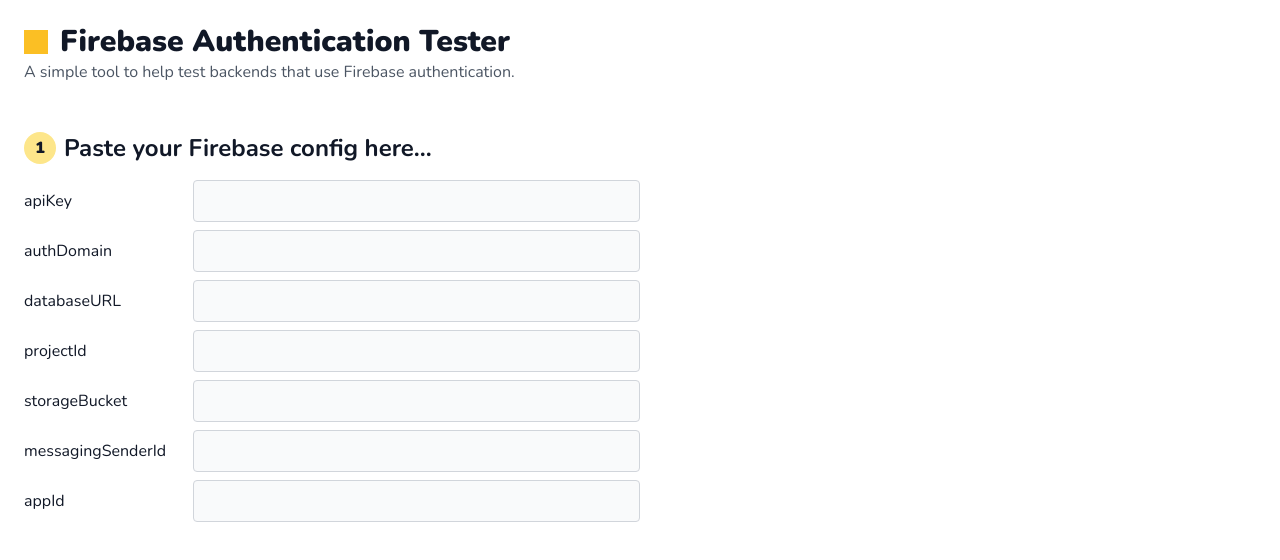
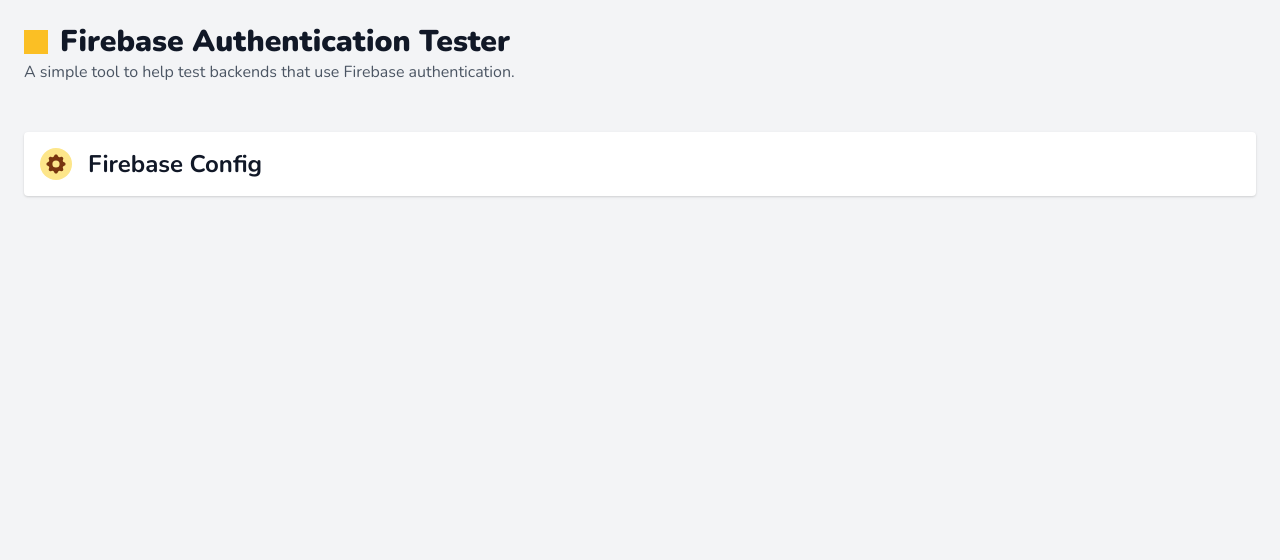
Before and after one commit to bill-kerr/firebase-auth-client, a Svelte app: page / in a window 1280 px wide. Shown: the top 560 px of the page. Built offline with nearby package versions, Linux system fonts and the light colour scheme.

Commit message:
Added Firebase init logic and some component refactoring

```diff
--- a/package.json
+++ b/package.json
@@ -22,14 +22,11 @@
     "svelte": "^3.0.0",
     "svelte-check": "^1.0.0",
     "svelte-preprocess": "^4.0.0",
-    "tailwindcss": "npm:@tailwindcss/postcss7-compat@^2.0.1",
+    "tailwindcss": "^2.0.1-compat",
     "tslib": "^2.0.0",
     "typescript": "^3.9.3"
   },
   "dependencies": {
     "sirv-cli": "^1.0.0"
-  },
-  "prettier": {
-    "svelteBracketNewLine": true
   }
 }
--- a/public/index.html
+++ b/public/index.html
@@ -21,5 +21,5 @@
     <script defer src="/build/bundle.js"></script>
   </head>
 
-  <body></body>
+  <body class="antialiased text-gray-900 font-display bg-gray-100"></body>
 </html>
--- a/src/auth.ts
+++ b/src/auth.ts
@@ -1,6 +1,6 @@
-import firebase from "firebase/app";
-import "firebase/auth";
-import type { User } from "./user";
+import firebase from 'firebase/app';
+import 'firebase/auth';
+import type { User } from './user';
 
 interface FirebaseConfig {
   apiKey: string;
@@ -13,25 +13,27 @@
 }
 
 export const noUser: User = {
-  id: "",
-  email: "",
-  token: "",
+  id: '',
+  email: '',
+  token: '',
   loggedIn: false,
 };
 
-export async function initializeFirebase(
-  config: FirebaseConfig
-): Promise<boolean> {
+export async function initializeFirebase(config: FirebaseConfig): Promise<boolean> {
   if (firebase.apps.length > 0) {
     await firebase.app().delete();
   }
-  console.log(config);
   firebase.initializeApp(config);
   try {
-    await firebase.auth().setPersistence("LOCAL");
+    await firebase
+      .auth()
+      .signInWithEmailAndPassword('test@firebase-config-svelte.com', 'fakepassword');
     return true;
   } catch (error) {
-    return false;
+    if (error.code === 'auth/internal-error') {
+      return false;
+    }
+    return true;
   }
 }
 
@@ -40,8 +42,8 @@
   onAuthStateChanged: (user: User) => void,
   autoLogin = true
 ): AuthUnsubscribe {
-  return firebase.auth().onAuthStateChanged(async (firebaseUser) => {
-    const token = firebaseUser ? await firebaseUser.getIdToken() : "";
+  return firebase.auth().onAuthStateChanged(async firebaseUser => {
+    const token = firebaseUser ? await firebaseUser.getIdToken() : '';
     const user = mapUser(firebaseUser, token);
     user.loggedIn = autoLogin;
     onAuthStateChanged(user);
@@ -60,7 +62,7 @@
   return firebaseUser
     ? {
         id: firebaseUser.uid,
-        email: firebaseUser.email || "",
+        email: firebaseUser.email || '',
         token,
         loggedIn: false,
       }
--- a/src/components/App.svelte
+++ b/src/components/App.svelte
@@ -1,29 +1,32 @@
 <script lang="ts">
-  import Tailwind from "./Tailwind.svelte";
-  import Header from "./Header.svelte";
-  import ConfigBox from "./ConfigBox.svelte";
-  import { initializeFirebase } from "../auth";
-
-  async function init() {
-    const success = await initializeFirebase({
-      apiKey: "",
-      appId: "",
-      storageBucket: "",
-      authDomain: "",
-      databaseURL: "",
-      messagingSenderId: "",
-      projectId: "",
-    });
-    console.log(success);
-  }
-  init();
+  import Tailwind from './Tailwind.svelte';
+  import PageHeader from './PageHeader.svelte';
+  import ConfigPanel from './ConfigPanel.svelte';
+  import Panel from './Panel.svelte';
+  import PanelTitle from './PanelTitle.svelte';
 </script>
 
-<div class="antialiased text-gray-900 font-display">
+<div>
   <div class="px-6 mt-6 mx-auto">
-    <Header />
+    <PageHeader />
     <div class="mt-12">
-      <ConfigBox />
+      <Panel>
+        <div slot="header">
+          <PanelTitle title="Firebase Config">
+            <svg
+              class="w-6 h-6 text-yellow-900"
+              slot="icon"
+              fill="currentColor"
+              viewBox="0 0 20 20"
+              xmlns="http://www.w3.org/2000/svg"><path
+                fill-rule="evenodd"
+                d="M11.49 3.17c-.38-1.56-2.6-1.56-2.98 0a1.532 1.532 0 01-2.286.948c-1.372-.836-2.942.734-2.106 2.106.54.886.061 2.042-.947 2.287-1.561.379-1.561 2.6 0 2.978a1.532 1.532 0 01.947 2.287c-.836 1.372.734 2.942 2.106 2.106a1.532 1.532 0 012.287.947c.379 1.561 2.6 1.561 2.978 0a1.533 1.533 0 012.287-.947c1.372.836 2.942-.734 2.106-2.106a1.533 1.533 0 01.947-2.287c1.561-.379 1.561-2.6 0-2.978a1.532 1.532 0 01-.947-2.287c.836-1.372-.734-2.942-2.106-2.106a1.532 1.532 0 01-2.287-.947zM10 13a3 3 0 100-6 3 3 0 000 6z"
+                clip-rule="evenodd" />
+            </svg>
+          </PanelTitle>
+        </div>
+        <div slot="content">test</div>
+      </Panel>
     </div>
   </div>
 </div>
--- a/src/components/ConfigBox.svelte
+++ /dev/null
@@ -1,80 +0,0 @@
-<script lang="ts">
-  import { initializeFirebase } from "../auth";
-  import StepLabel from "./StepLabel.svelte";
-  import TextField from "./TextField.svelte";
-
-  let test: string = "";
-  const localStorageKey = "fb-auth-tester-config";
-
-  interface FormValues {
-    apiKey: string;
-    authDomain: string;
-    databaseURL: string;
-    projectId: string;
-    storageBucket: string;
-    messagingSenderId: string;
-    appId: string;
-  }
-  let defaultValues: FormValues = {
-    apiKey: "",
-    authDomain: "",
-    databaseURL: "",
-    projectId: "",
-    storageBucket: "",
-    messagingSenderId: "",
-    appId: "",
-  };
-  let values: FormValues = JSON.parse(
-    localStorage.getItem(localStorageKey) || JSON.stringify(defaultValues)
-  );
-
-  async function handleChange() {
-    const success = await initializeFirebase(values);
-    console.log(success);
-    localStorage.setItem(localStorageKey, JSON.stringify(values));
-  }
-</script>
-
-<div class="flex space-x-4">
-  <div class="w-1/2">
-    <StepLabel number={1} title="Paste your Firebase config here..." />
-    <div class="mt-4 space-y-2">
-      <TextField
-        name="apiKey"
-        bind:value={values.apiKey}
-        label="apiKey"
-        on:input={handleChange} />
-      <TextField
-        name="authDomain"
-        bind:value={values.authDomain}
-        on:input={handleChange}
-        label="authDomain" />
-      <TextField
-        name="databaseURL"
-        bind:value={values.databaseURL}
-        on:input={handleChange}
-        label="databaseURL" />
-      <TextField
-        name="projectId"
-        bind:value={values.projectId}
-        on:input={handleChange}
-        label="projectId" />
-      <TextField
-        name="storageBucket"
-        bind:value={values.storageBucket}
-        on:input={handleChange}
-        label="storageBucket" />
-      <TextField
-        name="messagingSenderId"
-        bind:value={values.messagingSenderId}
-        on:input={handleChange}
-        label="messagingSenderId" />
-      <TextField
-        name="appId"
-        bind:value={values.appId}
-        on:input={handleChange}
-        label="appId" />
-    </div>
-  </div>
-  <div>{test}</div>
-</div>
--- /dev/null
+++ b/src/components/ConfigPanel.svelte
@@ -0,0 +1,95 @@
+<script lang="ts">
+  import { onMount } from 'svelte';
+  import { initializeFirebase } from '../auth';
+  import StepLabel from './PanelTitle.svelte';
+  import TextField from './TextField.svelte';
+
+  const localStorageKey = 'fb-auth-tester-config';
+
+  let loading = false;
+  let show = false;
+  let configured = false;
+  let values = {
+    apiKey: '',
+    authDomain: '',
+    databaseURL: '',
+    projectId: '',
+    storageBucket: '',
+    messagingSenderId: '',
+    appId: '',
+  };
+
+  onMount(async () => {
+    await handleChange();
+  });
+
+  const storedValues = localStorage.getItem(localStorageKey);
+  if (storedValues) {
+    values = JSON.parse(storedValues);
+  }
+
+  async function handleChange() {
+    configured = false;
+    loading = true;
+    localStorage.setItem(localStorageKey, JSON.stringify(values));
+    configured = await initializeFirebase(values);
+    loading = false;
+  }
+</script>
+
+<div class="bg-white shadow rounded">
+  <div
+    class="p-4 flex items-center justify-between border-b border-gray-100 cursor-pointer"
+    on:click={() => (show = !show)}>
+    <StepLabel title="Firebase Config" />
+    {#if configured}
+      <div class="text-sm px-2 py-1 rounded font-bold text-green-800 bg-green-100">Configured</div>
+    {:else}
+      <div class="text-sm px-2 py-1 rounded font-bold text-red-800 bg-red-100">Not configured</div>
+    {/if}
+  </div>
+  {#if show}
+    <div class="p-4 flex space-x-4">
+      <div class="w-1/2 flex-shrink-0">
+        <div class="space-y-2">
+          <TextField
+            name="apiKey"
+            bind:value={values.apiKey}
+            label="apiKey"
+            on:change={handleChange} />
+          <TextField
+            name="authDomain"
+            bind:value={values.authDomain}
+            on:change={handleChange}
+            label="authDomain" />
+          <TextField
+            name="databaseURL"
+            bind:value={values.databaseURL}
+            on:change={handleChange}
+            label="databaseURL" />
+          <TextField
+            name="projectId"
+            bind:value={values.projectId}
+            on:change={handleChange}
+            label="projectId" />
+          <TextField
+            name="storageBucket"
+            bind:value={values.storageBucket}
+            on:change={handleChange}
+            label="storageBucket" />
+          <TextField
+            name="messagingSenderId"
+            bind:value={values.messagingSenderId}
+            on:change={handleChange}
+            label="messagingSenderId" />
+          <TextField
+            name="appId"
+            bind:value={values.appId}
+            on:change={handleChange}
+            label="appId" />
+        </div>
+      </div>
+      <div>lsdkflkj</div>
+    </div>
+  {/if}
+</div>
--- /dev/null
+++ b/src/components/Panel.svelte
@@ -0,0 +1,16 @@
+<script lang="ts">
+  let show = false;
+</script>
+
+<div class="bg-white shadow rounded">
+  <div
+    class={`p-4 ${show && 'border-b'} border-gray-100 cursor-pointer`}
+    on:click={() => (show = !show)}>
+    <slot name="header" />
+  </div>
+  {#if show}
+    <div class="p-4">
+      <slot name="content" />
+    </div>
+  {/if}
+</div>
--- /dev/null
+++ b/src/components/PanelTitle.svelte
@@ -0,0 +1,11 @@
+<script lang="ts">
+  export let title: string;
+</script>
+
+<div class="flex items-center">
+  <div
+    class="p-1 flex items-center justify-center font-black rounded-full bg-yellow-200 flex-shrink-0">
+    <slot name="icon" />
+  </div>
+  <span class="ml-4 text-2xl font-bold whitespace-nowrap">{title}</span>
+</div>
--- a/src/components/StepLabel.svelte
+++ /dev/null
@@ -1,12 +0,0 @@
-<script lang="ts">
-  export let number: number;
-  export let title: string;
-</script>
-
-<div class="flex items-center">
-  <div
-    class="h-8 w-8 flex items-center justify-center font-black rounded-full bg-yellow-200 flex-shrink-0">
-    <span>{number}</span>
-  </div>
-  <span class="ml-2 text-2xl font-bold whitespace-nowrap">{title}</span>
-</div>
--- a/src/components/TextField.svelte
+++ b/src/components/TextField.svelte
@@ -9,6 +9,7 @@
   <input
     class="ml-2 p-2 w-full border border-gray-300 bg-gray-50 focus:outline-none focus:ring rounded focus:bg-white"
     {name}
-    on:input
+    on:focus={this.setSelectionRange(0, value.length)}
+    on:change
     bind:value />
 </div>
```
Also changed, not shown: src/components/PageHeader.svelte (renamed from src/components/Header.svelte), 1 other file (tests, documents, lock files or other folders).
